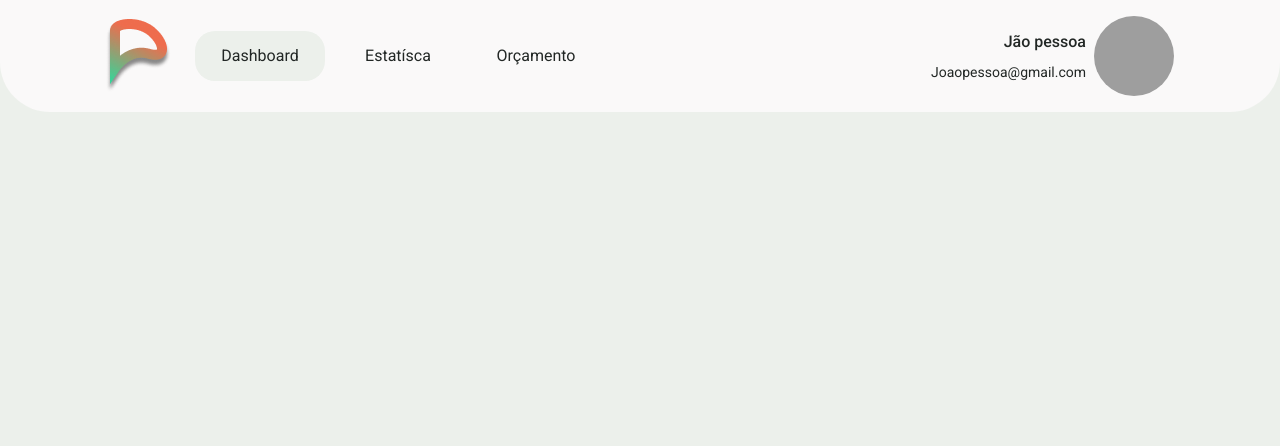
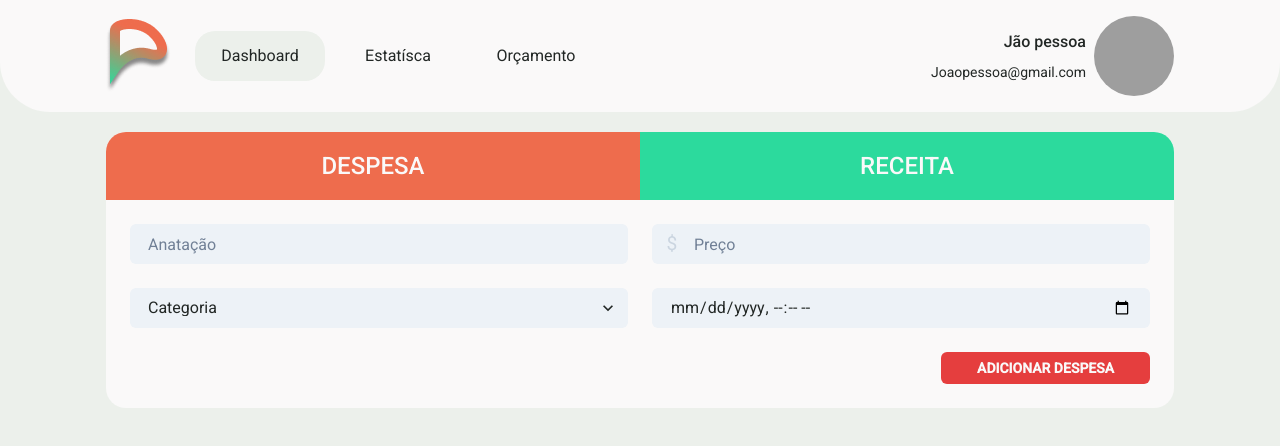
Before and after one commit to SitaGomes/Plus, a Next.js app: page / in a window 1280 px wide. Shown: the top 446 px of the page. Built offline with nearby package versions, Linux system fonts and the light colour scheme; grey boxes are pictures that could not be loaded.

Commit message:
feat: Add Transaction

```diff
--- /dev/null
+++ b/src/components/AddTransaction/TransactionHeader.tsx
@@ -0,0 +1,42 @@
+import { Center, Text } from "@chakra-ui/react"
+import { ReactNode } from "react"
+
+interface IHeader {
+    children: ReactNode,
+    inverted?: boolean,
+}
+
+export function Header({children, inverted}:IHeader) {
+
+    const color = inverted
+        ? "brand.green-500"
+        : "brand.orange-500"
+
+    const borderTopRightRadius = inverted
+        ? "20px"
+        : "0px"
+
+    const borderTopLeftRadius = inverted
+        ? "0px"
+        : "20px"
+
+    return (
+       <Center
+          borderTopLeftRadius={borderTopLeftRadius}
+          borderTopRightRadius={borderTopRightRadius}
+          w="100%"
+          h="100%"
+          color="brand.white-900"
+
+          bgColor={color}
+          py={4}
+        >
+            <Text
+                fontWeight="medium"
+                fontSize={["lg","2xl"]}
+            >
+                {children}
+            </Text>
+        </Center>
+    )
+}
--- /dev/null
+++ b/src/components/AddTransaction/index.tsx
@@ -0,0 +1,44 @@
+import { Box,  Button,  Grid,  HStack, Input, InputGroup, InputLeftElement, Select, Text, VStack,  } from "@chakra-ui/react";
+import { Header } from "./TransactionHeader";
+
+
+
+export function AddTransaction(){
+    return(
+        <Box my={5} borderRadius="20px" bg="brand.white-900">
+            <HStack spacing={0} align="center" justifyContent="space-around">
+                <Header>DESPESA</Header>
+                <Header inverted>RECEITA</Header>
+            </HStack>
+            <Box display="flex" flexDir="column" p={6} gap={6}>
+
+                <Grid templateColumns={["repeat(1, 1fr)", 'repeat(2, 1fr)']} gap={6} >
+                    <Input variant='filled' placeholder='Anatação' />
+
+                    <InputGroup>
+                        <InputLeftElement
+                        pointerEvents='none'
+                        color='gray.300'
+                        fontSize='1.2em'
+                        >$</InputLeftElement>
+                        <Input variant='filled' type="number" placeholder='Preço' />
+                    </InputGroup>
+
+                    <Select variant='filled' placeholder='Categoria'>
+                        <option value='option1'>Option 1</option>
+                        <option value='option2'>Option 2</option>
+                        <option value='option3'>Option 3</option>
+                    </Select>
+
+                    <Input variant='filled' type="datetime-local" placeholder='Data' />
+                </Grid>
+
+                <Button alignSelf="flex-end" size='sm' colorScheme="red">
+                    <Text px={6} color="brand.white-900">
+                        ADICIONAR DESPESA
+                    </Text>
+                </Button>
+            </Box>
+        </Box>
+    )
+}
--- a/src/pages/index.tsx
+++ b/src/pages/index.tsx
@@ -1,6 +1,10 @@
 import type { NextPage } from 'next'
 import Head from 'next/head'
+
+//* Components
+import { AddTransaction } from '../components/AddTransaction'
 import { Menu } from '../components/Menu'
+import { Container } from '@chakra-ui/react'
 
 
 const Home: NextPage = () => {
@@ -20,6 +24,10 @@ const Home: NextPage = () => {
 
       <Menu />
 
+      <Container maxW="1100px">
+        <AddTransaction />
+      </Container>
+
 
     </div>
   )
```
